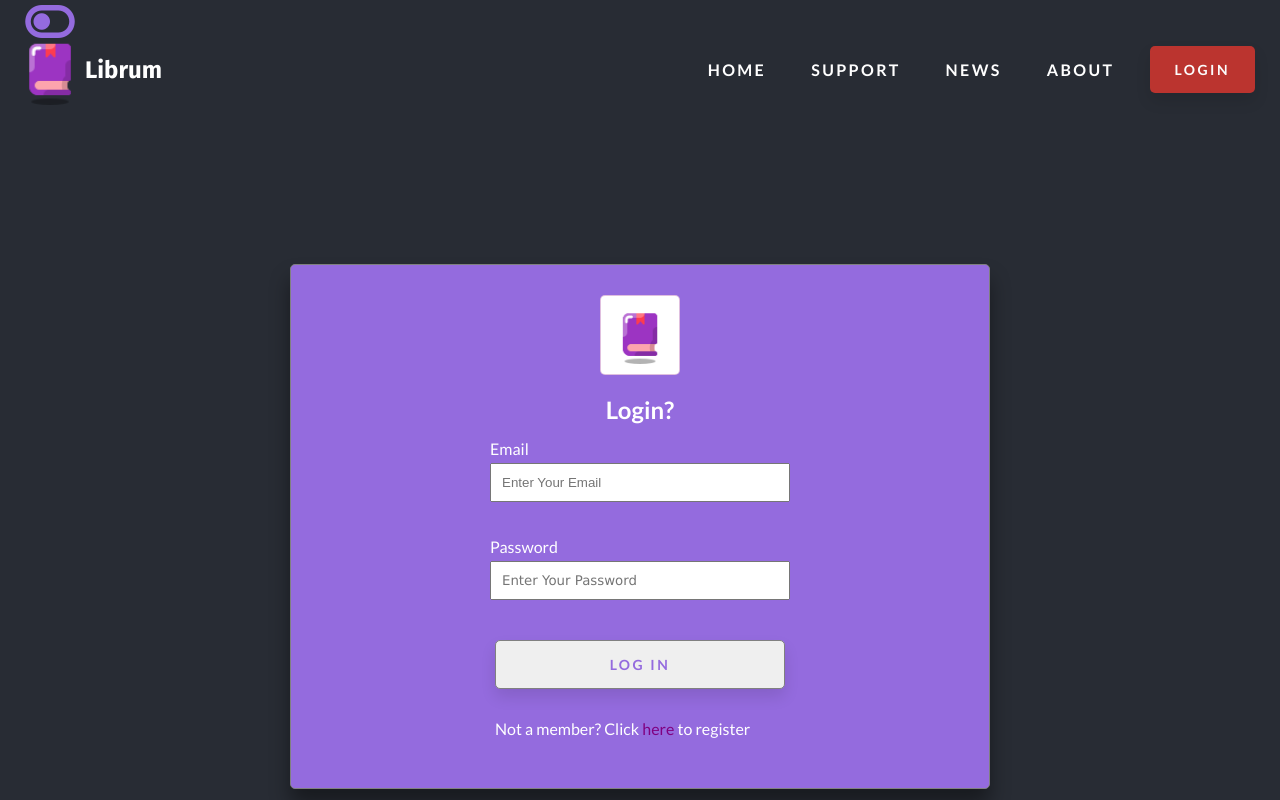
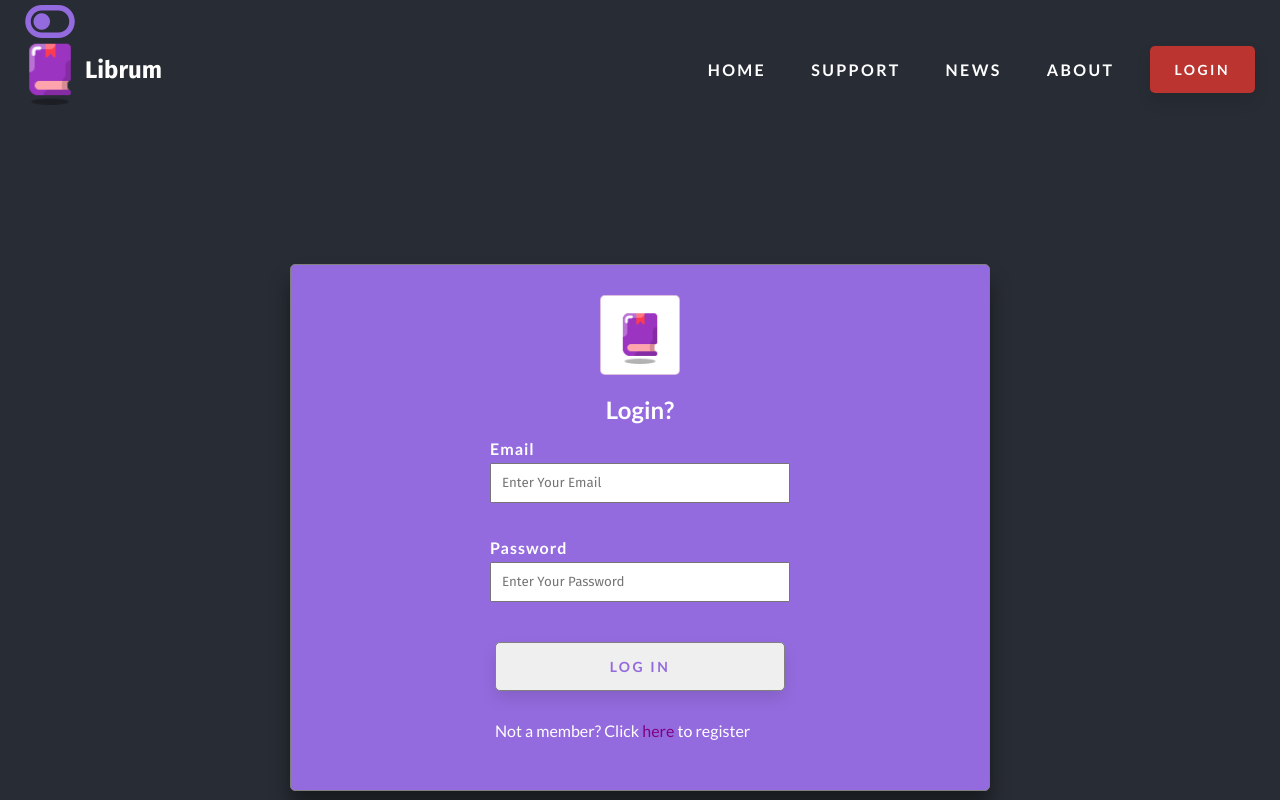
Before and after one commit to moedeera/ereader, a React (Create React App) app: page /login in a window 1280 px wide. Shown: the top 800 px of the page. Built offline with nearby package versions, Linux system fonts and the light colour scheme; no server answers; a web font is replaced by a local one.

Commit message:
Adjusting font on login form

```diff
--- a/src/Components/LoginForm/LoginForm.css
+++ b/src/Components/LoginForm/LoginForm.css
@@ -83,12 +83,15 @@ input[type="password"] {
   max-width: 310px;
   /* border: 1px solid crimson; */
   padding: 15px 5px;
+  font-weight: 700;
+  letter-spacing: 1px;
 }
 .form-input input {
   width: 100%;
   text-align: left;
   margin: 5px 0;
   padding: 10px;
+  font-family: "Fira Sans", sans-serif;
 }
 
 .form-input-title {
```
